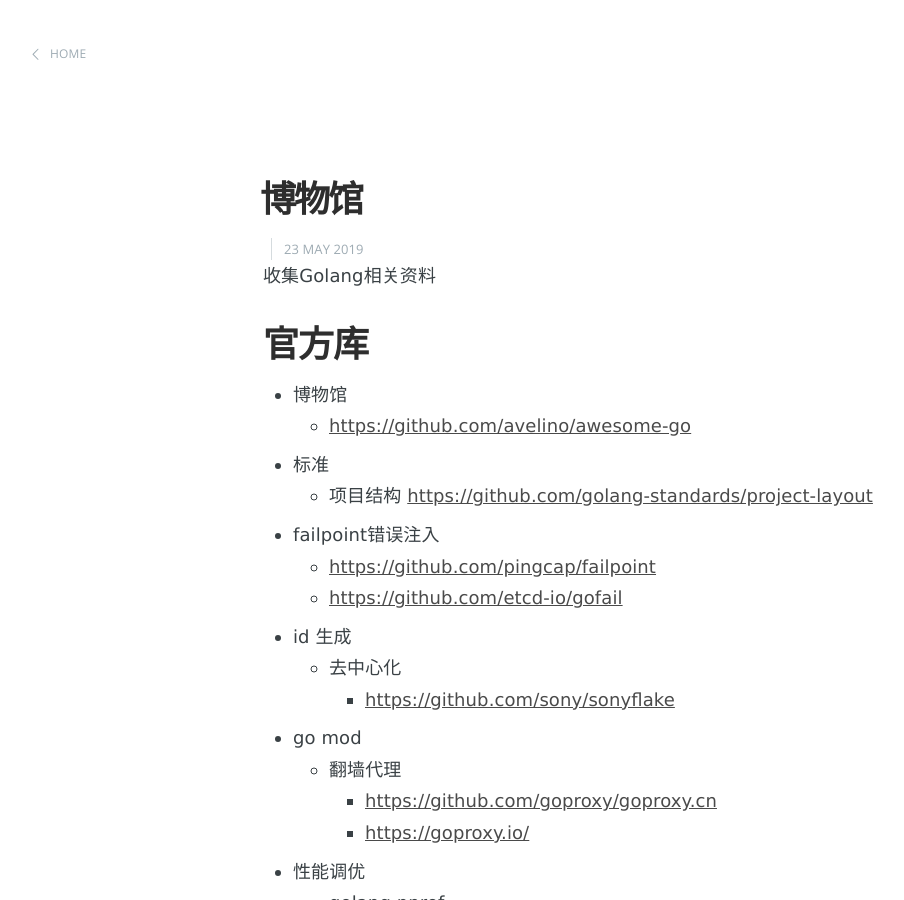
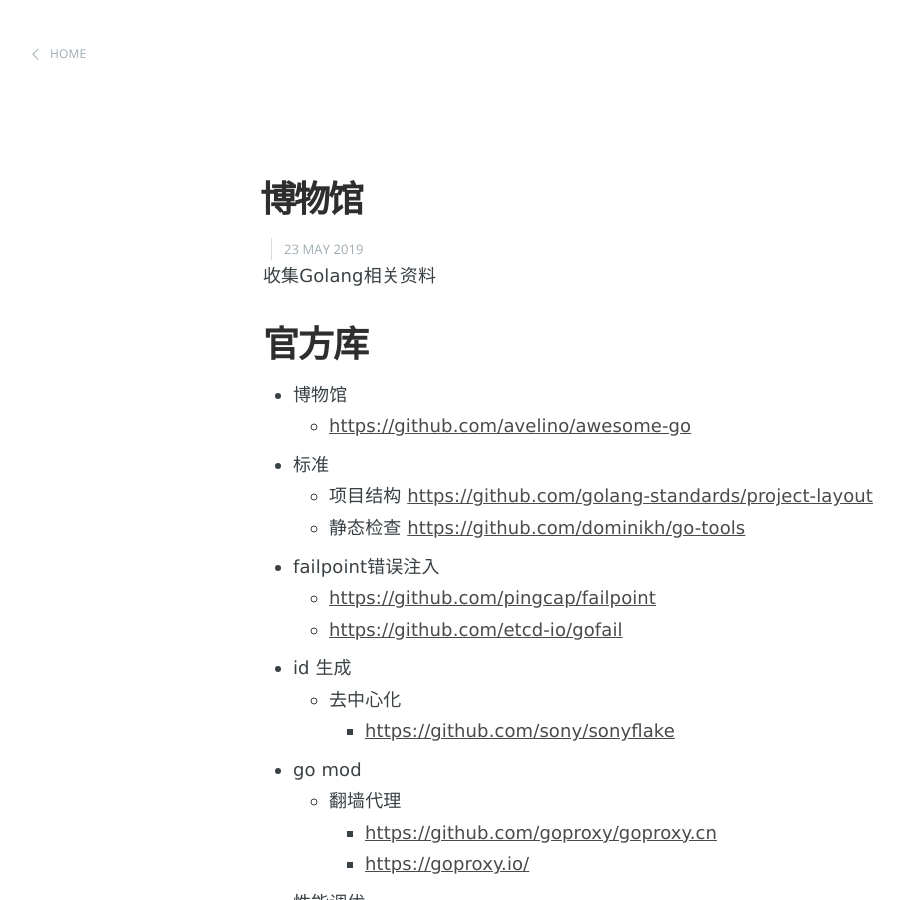
Before and after one commit to hb-chen/micro-cn-blog, a Jekyll site: the page built from _posts/museums-libs/2019-05-23-museums-libs.md, in a window 1280 px wide and 900 px high. Shown: the whole window, without its empty margins (22-926 px from the left). Built offline with Jekyll 4.4.1, drawn with Linux system fonts in a browser that asks for light colours; nearby versions of some CDN libraries.

Commit message:
add staticcheck tool

```diff
--- a/_posts/museums-libs/2019-05-23-museums-libs.md
+++ b/_posts/museums-libs/2019-05-23-museums-libs.md
@@ -16,6 +16,7 @@
   - [https://github.com/avelino/awesome-go](https://github.com/avelino/awesome-go)
 - 标准
   - 项目结构 [https://github.com/golang-standards/project-layout](https://github.com/golang-standards/project-layout)
+  - 静态检查 [https://github.com/dominikh/go-tools](https://github.com/dominikh/go-tools)
 - failpoint错误注入
   - [https://github.com/pingcap/failpoint](https://github.com/pingcap/failpoint)
   - [https://github.com/etcd-io/gofail](https://github.com/etcd-io/gofail)
```
